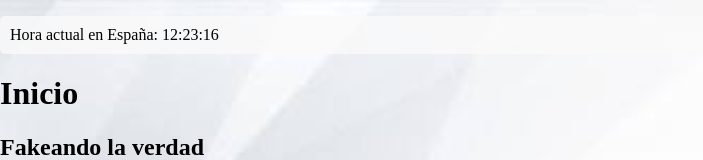
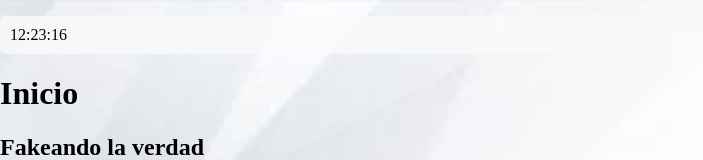
Before and after one commit to albertomoreno2723/fakeandolaverdad, a plain HTML site: page index.html in a window 1280 px wide. Shown: the top 160 px of the page, without its empty margins (0-703 px from the left). Drawn offline with Linux system fonts and the light colour scheme.

Commit message:
corregido segun w3c

```diff
--- a/index.html
+++ b/index.html
@@ -27,8 +27,7 @@
         }
     </style>
     <p>
-  Hora actual en España:
-  <time id="reloj-espana" datetime=""></time>
+  <time id="reloj-espana" datetime="00:00:00">00:00:00</time>
 </p>
 
 <script>
@@ -60,8 +59,6 @@
   setInterval(actualizarReloj, 1000);
 </script>
 
-</head>
-<body>
     <h1>Inicio</h1>
     <h2>Fakeando la verdad</h2>
     <p>Bienvenido a nuestro sitio web, donde exploramos la delgada línea entre
```
Also changed, not shown: noticiasactuaidad.html (+4 -4 lines).
